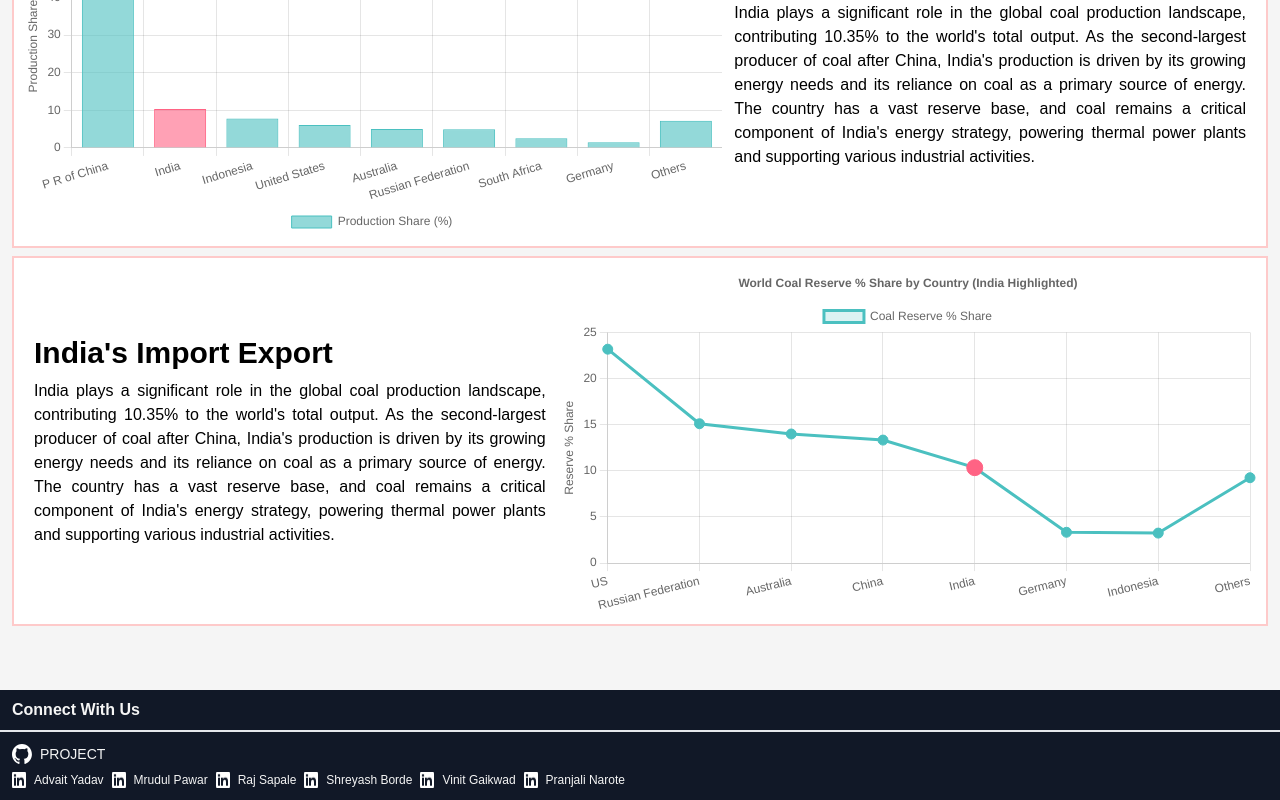
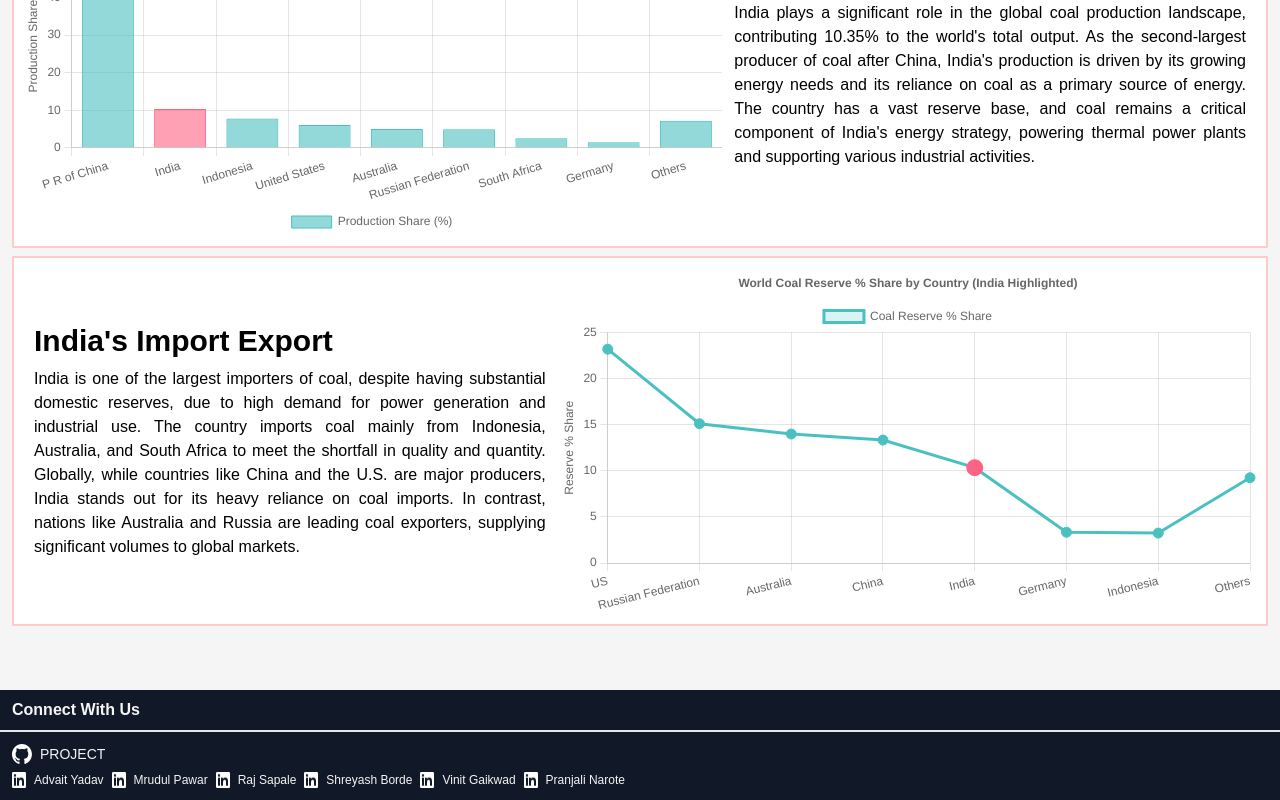
Before and after one commit to TIDYMOUSE/Carbon-Footprint, a React (Create React App) app: page / in a window 1280 px wide. Shown: the part 1046-1846 px from the top of the page. Built offline with nearby package versions, Linux system fonts and the light colour scheme; no server answers.

Commit message:
fix: minor changes

```diff
--- a/src/components/DashNav.jsx
+++ b/src/components/DashNav.jsx
@@ -143,13 +143,6 @@ function DashNav() {
                 >
                   Dashboard
                 </NavLink>
-                <a
-                  href="#"
-                  className="block px-4 py-2 hover:bg-black/20 "
-                  onClick={closeDropdown}
-                >
-                  List Item 3
-                </a>
               </div>
             )}
           </div>
--- a/src/components/Data.jsx
+++ b/src/components/Data.jsx
@@ -87,14 +87,7 @@ function Data() {
             India's Import Export
           </h2>
           <p className="text-justify">
-            India plays a significant role in the global coal production
-            landscape, contributing 10.35% to the world's total output. As the
-            second-largest producer of coal after China, India's production is
-            driven by its growing energy needs and its reliance on coal as a
-            primary source of energy. The country has a vast reserve base, and
-            coal remains a critical component of India's energy strategy,
-            powering thermal power plants and supporting various industrial
-            activities.
+          India is one of the largest importers of coal, despite having substantial domestic reserves, due to high demand for power generation and industrial use. The country imports coal mainly from Indonesia, Australia, and South Africa to meet the shortfall in quality and quantity. Globally, while countries like China and the U.S. are major producers, India stands out for its heavy reliance on coal imports. In contrast, nations like Australia and Russia are leading coal exporters, supplying significant volumes to global markets.
           </p>
         </div>
         <div className="w-full">
--- a/src/components/Navbar.jsx
+++ b/src/components/Navbar.jsx
@@ -142,13 +142,6 @@ function Navbar() {
                 >
                   Dashboard
                 </NavLink>
-                <a
-                  href="#"
-                  className="block px-4 py-2 hover:bg-black/20 "
-                  onClick={closeDropdown}
-                >
-                  List Item 3
-                </a>
               </div>
             )}
           </div>}
--- a/src/components/TransportType.jsx
+++ b/src/components/TransportType.jsx
@@ -114,7 +114,7 @@ function TransportType({ onEmissionChange }) {
     <h2 className="text-2xl font-action font-bold mb-4">
           Calculate Transport CO2 Emissions
         </h2>
-      <div className="flex space-x-4 justify-between">
+      <div className="flex justify-start space-x-4 ">
         <div
           className={`w-36 p-3 rounded-xl flex flex-col space-y-2 justify-center items-center text-white cursor-pointer transition-all duration-300 ${
             mode==="Truck" ? " bg-accent " : "bg-secondary/85 hover:bg-secondary"
@@ -187,10 +187,10 @@ function TransportType({ onEmissionChange }) {
               className="border-2 border-primary px-3 py-2 h-fit w-full  rounded-md relative"
             >
               <div>
-                <strong>Transport Type:</strong> {calc.coalType}
+                <strong>Transport Type:</strong> {calc.mode}
               </div>
               <div>
-                <strong>Transport Quantity:</strong> {calc.yearlyProduction}{" "}
+                <strong>Transport Quantity:</strong> {calc.tonnes}{" "}
                 tonnes
               </div>
               <div>
```
